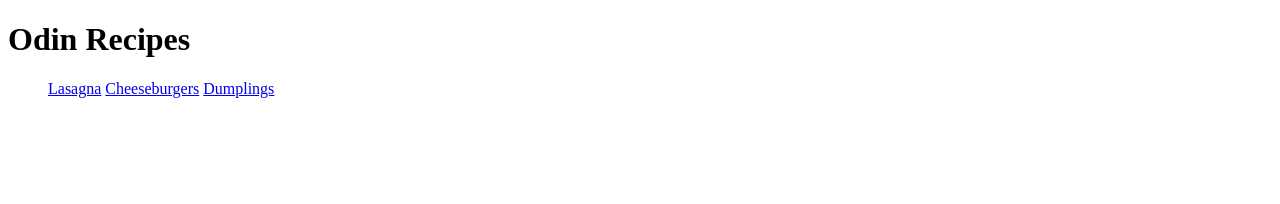
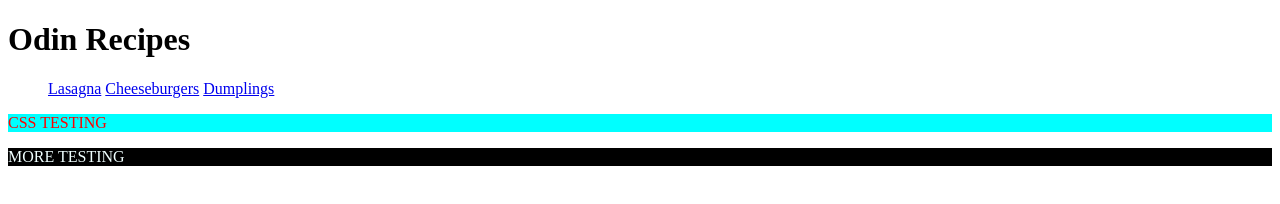
Before and after one commit to tylkol/odin-recipes, a plain HTML site: page index.html in a window 1280 px wide. Drawn offline with Linux system fonts and the light colour scheme.

Commit message:
Added CSS for testing purposes

```diff
--- a/index.html
+++ b/index.html
@@ -2,6 +2,7 @@
 <html lang="en">
 <head>
     <meta charset="UTF-8">
+    <link rel="stylesheet" href="styles.css">
     <title>Odin Recipes</title>
 </head>
 <body>
@@ -12,5 +13,8 @@
         <a href="./recipes/dumplings.html">Dumplings</a>
     </ul>
 
+
+    <p>CSS TESTING</p>
+    <p class="practice">MORE TESTING</p>
 </body>
 </html>
--- /dev/null
+++ b/styles.css
@@ -0,0 +1,8 @@
+p {
+    color: red;
+    background-color: aqua;
+}
+.practice {
+    color:azure;
+    background-color: black;
+}
```
